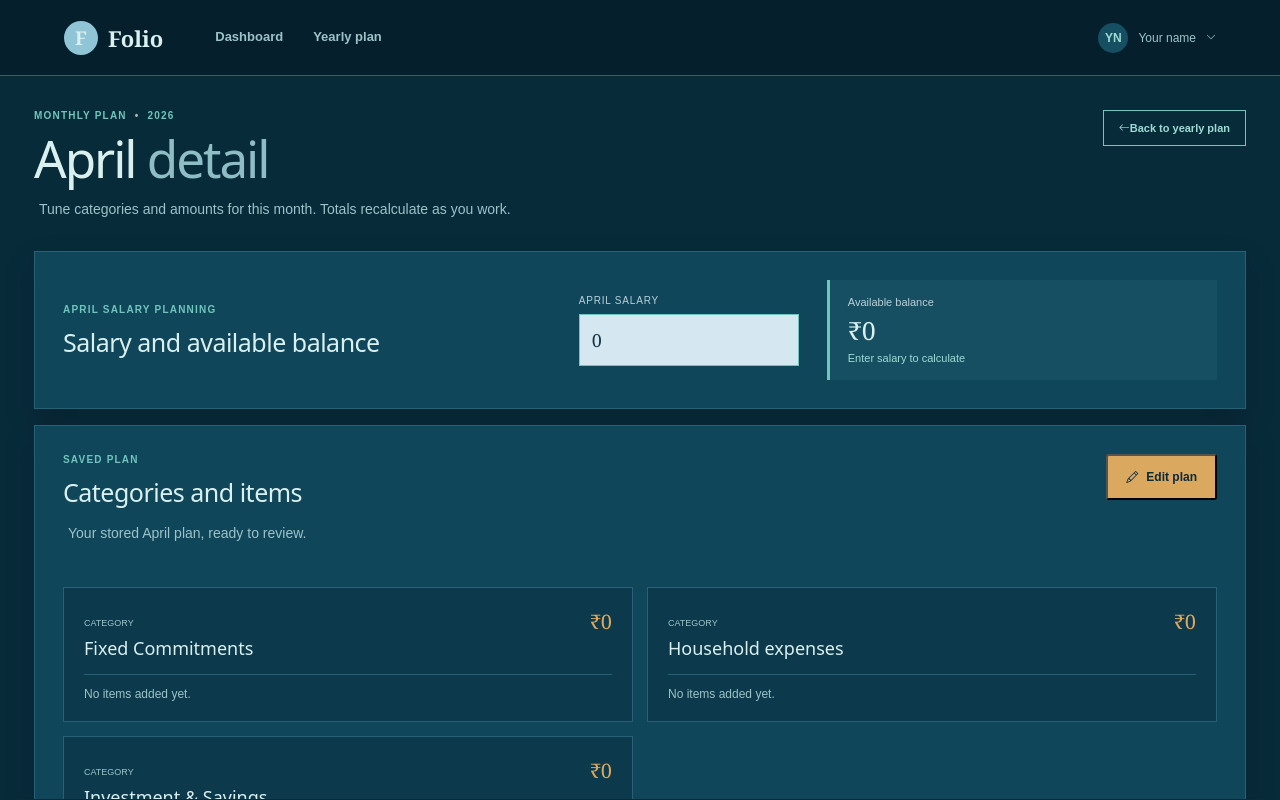
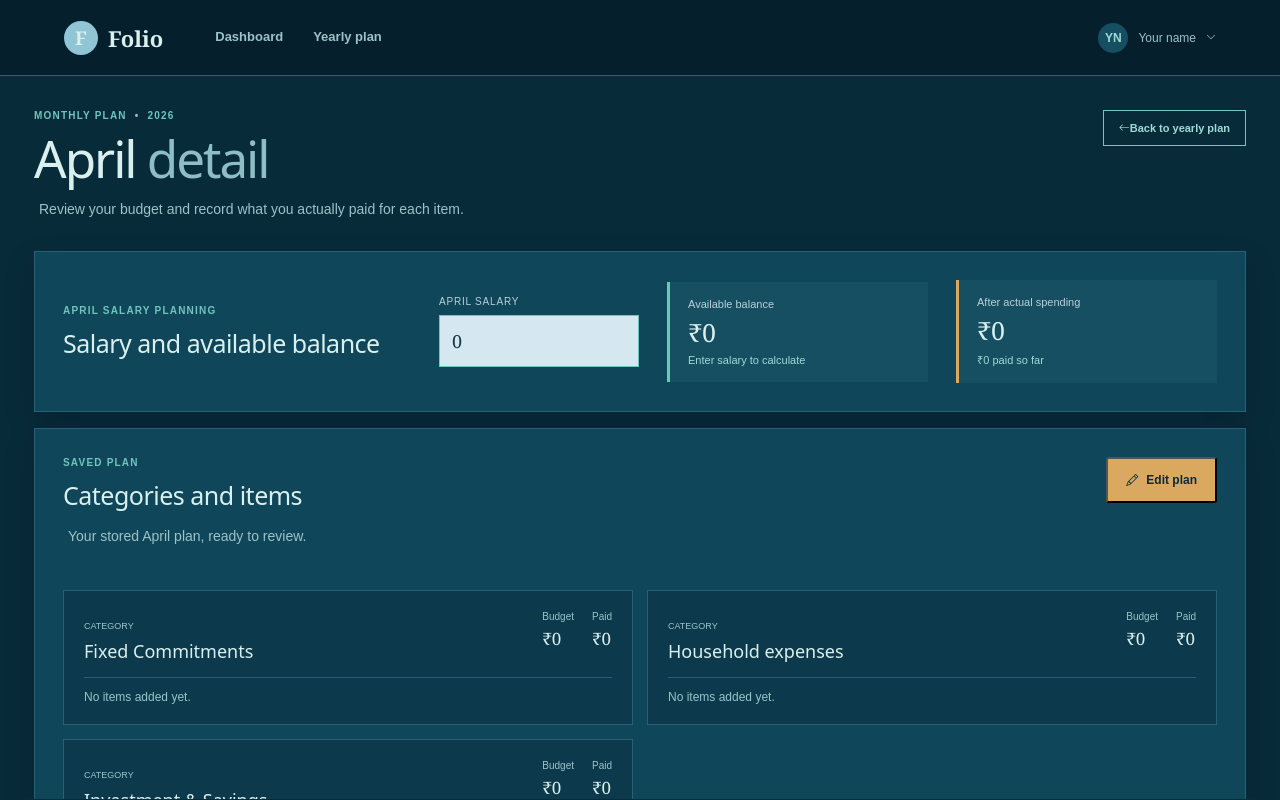
Before and after one commit to AniruddhaShri9694/investment-planner, an Angular app: page /month/April in a window 1280 px wide. Built offline with nearby package versions, Linux system fonts and the light colour scheme.

Commit message:
Fix the budget tracker to check

```diff
--- a/src/app/app.scss
+++ b/src/app/app.scss
@@ -672,6 +672,10 @@ h3 {
   width: 180px;
 }
 
+.editable-row .amount-field {
+  width: 150px;
+}
+
 .add-item {
   color: var(--green) !important;
   font: 700 11px Arial;
@@ -883,6 +887,12 @@ h3 {
   font: 400 20px Georgia;
 }
 
+.category-actual-total {
+  color: #9edbd4;
+  font: 11px Arial;
+  white-space: nowrap;
+}
+
 .add-item {
   border: 0;
   background: transparent;
@@ -933,6 +943,25 @@ h3 {
   font: 400 20px Georgia;
 }
 
+.category-totals {
+  display: flex;
+  gap: 18px;
+  flex-wrap: wrap;
+}
+
+.category-totals span,
+.item-value {
+  display: grid;
+  gap: 5px;
+  color: #9cc3c8;
+  font: 10px Arial;
+}
+
+.category-totals strong {
+  color: #d9f0ee;
+  font: 400 17px Georgia;
+}
+
 .read-only-items {
   margin-top: 8px;
 }
@@ -951,9 +980,37 @@ h3 {
   border-bottom: 0;
 }
 
+.read-only-items .read-only-item-row {
+  align-items: center;
+}
+
+.read-only-items .item-values {
+  display: flex;
+  align-items: center;
+  gap: 18px;
+  padding: 0;
+  border: 0;
+}
+
+.read-only-items .item-value {
+  padding: 0;
+  border: 0;
+  white-space: nowrap;
+}
+
 .read-only-items strong {
   color: #d9f0ee;
   font-weight: 700;
+}
+
+.read-only-items .item-value strong {
+  font: 700 12px Arial;
+}
+
+.actual-input {
+  min-height: 34px;
+  padding: 6px 8px;
+  font: 13px Arial;
 }
 
 .empty-category {
@@ -1073,13 +1130,43 @@ h3 {
 
 .month-income {
   display: grid;
-  grid-template-columns: minmax(0, 1fr) 220px minmax(230px, 0.8fr);
+  grid-template-columns: minmax(0, 1fr) 200px repeat(2, minmax(170px, 0.75fr));
   align-items: center;
   gap: 28px;
   margin: 16px 0;
 }
 .month-income h2 {
   color: #d9f0ee;
+}
+
+.actual-balance {
+  border-left-color: #dba85f;
+}
+
+.month-actual-label {
+  display: block;
+  margin-top: 4px;
+  color: #9edbd4;
+  font: 10px Arial;
+}
+
+@media (max-width: 520px) {
+  .editable-row .amount-field {
+    flex: 1;
+    width: auto;
+  }
+
+  .read-only-items .read-only-item-row {
+    align-items: stretch;
+  }
+
+  .read-only-items .item-values {
+    justify-content: space-between;
+  }
+
+  .category-totals {
+    gap: 10px;
+  }
 }
 
 @media (max-width: 850px) {
--- a/src/app/pages/dashboard/dashboard.html
+++ b/src/app/pages/dashboard/dashboard.html
@@ -38,6 +38,13 @@
             } @else {
               <strong class="not-set-value">Salary not set</strong>
             }
+            @if (store.actualTotalFor(month.name) > 0) {
+              <small class="month-actual-label"
+                >Paid ₹{{
+                  store.formatCurrency(store.actualTotalFor(month.name))
+                }}</small
+              >
+            }
             <i class="bi bi-arrow-up-right"></i
           ></a>
         }
--- a/src/app/pages/month-plan/month-plan.html
+++ b/src/app/pages/month-plan/month-plan.html
@@ -4,8 +4,7 @@
       <p class="eyebrow">Monthly plan <span>•</span> {{ store.currentYear }}</p>
       <h1>{{ month }} <span>detail</span></h1>
       <p class="heading-copy">
-        Tune categories and amounts for this month. Totals recalculate as you
-        work.
+        Review your budget and record what you actually paid for each item.
       </p>
     </div>
     <a class="outline-action" routerLink="/yearly-plan"
@@ -41,6 +40,16 @@
             ? "Planned values exceed salary"
             : "Available for additional investing or expenses"
       }}</small>
+    </div>
+    <div
+      class="balance-result actual-balance"
+      [class.negative]="store.actualBalanceFor(month) < 0"
+    >
+      <span>After actual spending</span
+      ><strong>₹{{ store.formatCurrency(store.actualBalanceFor(month)) }}</strong
+      ><small
+        >₹{{ store.formatCurrency(store.actualTotalFor(month)) }} paid so far</small
+      >
     </div>
   </section>
   <section class="detail-section detail-page">
@@ -79,6 +88,12 @@
                 >₹{{
                   store.formatCurrency(store.categoryTotal(category))
                 }}</strong
+              ><span class="category-actual-total"
+                >₹{{
+                  store.formatCurrency(
+                    store.categoryActualTotal(category, month)
+                  )
+                }} paid</span
               ><button
                 class="icon-button"
                 title="Remove category"
@@ -97,11 +112,24 @@
                       [(ngModel)]="item.name"
                       (ngModelChange)="store.refresh()" /></label
                   ><label class="amount-field"
-                    >Amount<input
+                    >Amount
+                    <input
                       class="edit-input"
                       type="number"
+                      min="0"
+                      step="0.01"
                       [(ngModel)]="item.amount"
                       (ngModelChange)="store.refresh()" /></label
+                  ><label class="amount-field"
+                    >Actual paid
+                    <input
+                      class="edit-input"
+                      type="number"
+                      min="0"
+                      step="0.01"
+                      [ngClass]="{ 'negative-value': item.amount < store.itemActualFor(item, month) }"
+                      [ngModel]="store.itemActualFor(item, month)"
+                      (ngModelChange)="store.setActual(item, month, $event)" /></label
                   ><button
                     class="icon-button"
                     title="Remove item"
@@ -153,21 +181,50 @@
                   <span class="category-label">Category</span>
                   <h3>{{ category.name || "Untitled category" }}</h3>
                 </div>
-                <strong
-                  >₹{{
-                    store.formatCurrency(store.categoryTotal(category))
-                  }}</strong
-                >
+                <div class="category-totals">
+                  <span
+                    >Budget<strong
+                      >₹{{ store.formatCurrency(store.categoryTotal(category))
+                      }}</strong
+                    ></span
+                  >
+                  <span
+                    >Paid<strong
+                      >₹{{ store.formatCurrency(
+                        store.categoryActualTotal(category, month)
+                      ) }}</strong
+                    ></span
+                  >
+                </div>
               </div>
               <div class="read-only-items">
                 @for (item of category.items; track $index) {
-                  <div>
+                  <div class="read-only-item-row">
                     <span>{{
                       item.name ||
                         "Untitled
               item"
-                    }}</span
-                    ><strong>₹{{ store.formatCurrency(item.amount) }}</strong>
+                    }}</span>
+                    <div class="item-values">
+                      <span class="item-value">
+                        <small>Budget</small>
+                        <strong>₹{{ store.formatCurrency(item.amount) }}</strong>
+                      </span>
+                      <label class="item-value actual-value">
+                        <small>Actual paid</small>
+                        <input
+                          class="edit-input actual-input"
+                          type="number"
+                          min="0"
+                          step="0.01"
+                          [attr.aria-label]="'Actual paid for ' + item.name"
+                          [ngModel]="store.itemActualFor(item, month)"
+                          (ngModelChange)="store.setActual(item, month, $event)"
+
+                          [ngClass]="{ 'negative-value': item.amount < store.itemActualFor(item, month) }"
+                        />
+                      </label>
+                    </div>
                   </div>
                 }
                 @if (!category.items.length) {
--- a/src/app/pages/month-plan/month-plan.ts
+++ b/src/app/pages/month-plan/month-plan.ts
@@ -1,11 +1,12 @@
 import { Component, inject, signal } from '@angular/core';
+import { NgClass } from '@angular/common';
 import { FormsModule } from '@angular/forms';
 import { ActivatedRoute, RouterLink } from '@angular/router';
 import { PlannerStore } from '../../planner-store.service';
 
 @Component({
   selector: 'app-month-plan',
-  imports: [FormsModule, RouterLink],
+  imports: [FormsModule, NgClass, RouterLink],
   templateUrl: './month-plan.html',
 })
 export class MonthPlan {
--- a/src/app/pages/yearly-plan/yearly-plan.html
+++ b/src/app/pages/yearly-plan/yearly-plan.html
@@ -47,6 +47,13 @@
           } @else {
             <strong class="not-set-value">Salary not set</strong>
           }
+          @if (store.actualTotalFor(month.name) > 0) {
+            <small class="month-actual-label"
+              >Paid ₹{{
+                store.formatCurrency(store.actualTotalFor(month.name))
+              }}</small
+            >
+          }
           <span class="month-status"
             ><i class="legend-dot"></i> Planned
             <i class="bi bi-arrow-up-right"></i></span
--- a/src/app/planner-store.service.ts
+++ b/src/app/planner-store.service.ts
@@ -3,6 +3,7 @@ import { computed, Injectable, signal } from '@angular/core';
 export interface InvestmentItem {
   name: string;
   amount: number;
+  actuals?: Record<string, number>;
 }
 export interface InvestmentCategory {
   name: string;
@@ -110,6 +111,26 @@ export class PlannerStore {
       ) ?? 0
     );
   }
+  itemActualFor(item: InvestmentItem, month: string): number {
+    return item.actuals?.[month] ?? 0;
+  }
+  categoryActualTotal(
+    category: InvestmentCategory | undefined,
+    month: string,
+  ): number {
+    return (
+      category?.items.reduce(
+        (sum, item) => sum + this.itemActualFor(item, month),
+        0,
+      ) ?? 0
+    );
+  }
+  actualTotalFor(month: string): number {
+    return this.categories().reduce(
+      (sum, category) => sum + this.categoryActualTotal(category, month),
+      0,
+    );
+  }
   formatCurrency(value: number): string {
     return new Intl.NumberFormat('en-IN', { maximumFractionDigits: 0 }).format(
       value,
@@ -123,6 +144,16 @@ export class PlannerStore {
   }
   availableBalanceFor(month: string): number {
     return this.hasSalaryFor(month) ? this.salaryFor(month) - this.total() : 0;
+  }
+  actualBalanceFor(month: string): number {
+    return this.hasSalaryFor(month)
+      ? this.salaryFor(month) - this.actualTotalFor(month)
+      : 0;
+  }
+  setActual(item: InvestmentItem, month: string, value: number | string): void {
+    const actual = Math.max(0, Number(value) || 0);
+    item.actuals = { ...item.actuals, [month]: actual };
+    this.refresh();
   }
   setSalary(month: string, value: number | string): void {
     const salary = Math.max(0, Number(value) || 0);
--- a/src/styles.scss
+++ b/src/styles.scss
@@ -25,3 +25,8 @@ body,
   --blue: #1d6074;
   --yellow: #dba85f;
 }
+
+.negative-value{
+  color: var(--coral) !important;
+  border-color: var(--coral) !important;
+}
```
